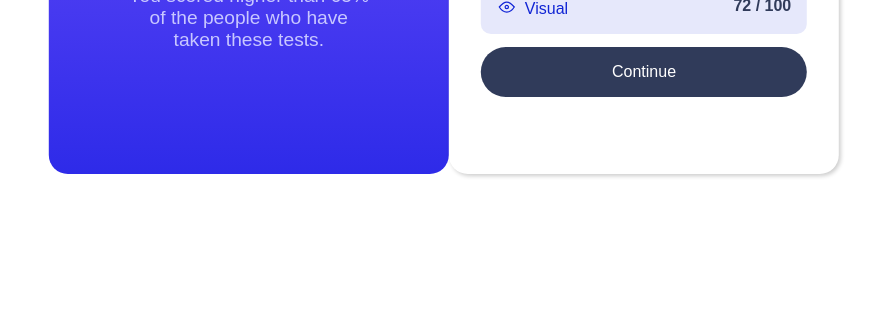
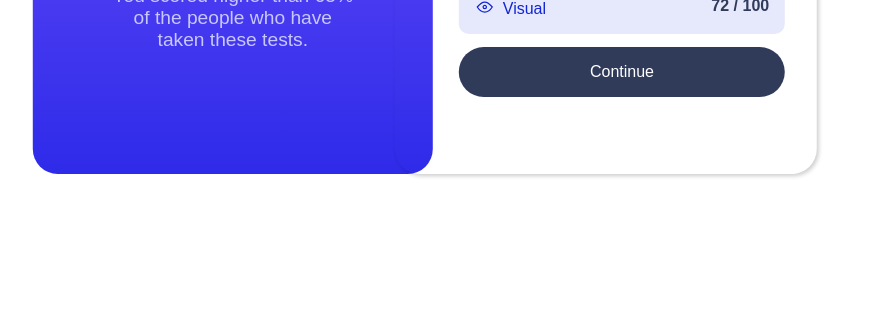
Before and after one commit to RVZBC/result-summary-fe-challenge, a plain HTML site: page index.html in a window 1280 px wide. Shown: the part 476-800 px from the top of the page, without its empty margins (196-1069 px from the left). Drawn offline with Linux system fonts and the light colour scheme.

Commit message:
Commit updated challenge solution

```diff
--- a/style.css
+++ b/style.css
@@ -184,7 +184,7 @@ button:hover {
     }
 
     .result {
-        border-radius: 19px;
+        border-radius: 25px;
         height: 500px;
         width: 400px;
     }
@@ -219,8 +219,10 @@ button:hover {
 
     .summary {
         box-shadow: 2px 2px 4px 0 rgba(0, 0, 0, 0.2);
-        border-radius: 19px;
+        border-radius: 25px;
         padding: 2rem;
+        padding-left: 4rem;
+        transform: translate(-9%);
     }
 
     .summary-list {
```
